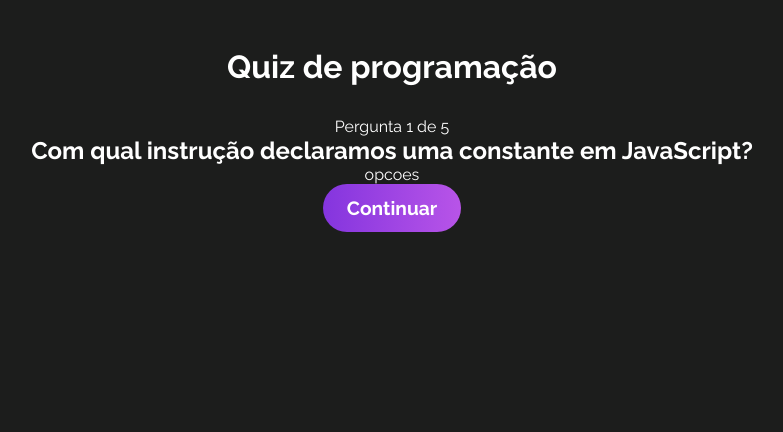
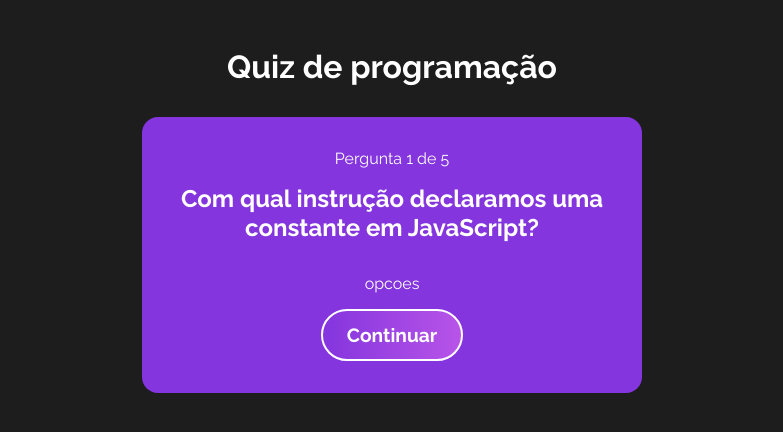
Before and after one commit to jhollyferr/hc-quiz, a React (Vite) app: page / in a window 1280 px wide. Both pictures are taken after a click on the button "Iniciar". Shown: the top 432 px of the page, without its empty margins (248-1031 px from the left). Built offline with nearby package versions, Linux system fonts and the light colour scheme.

Commit message:
questins style and generate next question

```diff
--- a/src/components/Question/index.css
+++ b/src/components/Question/index.css
@@ -0,0 +1,19 @@
+#questions {
+  text-align: center;
+  max-width: 500px;
+  background: #8435de;
+  border-radius: 1rem;
+  padding: 2rem;
+}
+
+#questions h2 {
+  margin-bottom: 2rem;
+}
+
+#questions p {
+  margin-bottom: 1rem;
+}
+
+#questions button {
+  border: 2px solid #fff;
+}
--- a/src/components/Question/index.jsx
+++ b/src/components/Question/index.jsx
@@ -19,7 +19,9 @@
       <div id="options-container">
         <p>opcoes</p>
       </div>
-      <button>Continuar</button>
+      <button onClick={() => dispatch({ type: "CHANGE_QUESTION" })}>
+        Continuar
+      </button>
     </div>
   );
 };
--- a/src/context/quiz.jsx
+++ b/src/context/quiz.jsx
@@ -29,6 +29,12 @@
         ...state,
         questions: reoderedQuestions,
       };
+    case "CHANGE_QUESTION":
+      const nextQuestion = state.currentQuestion + 1;
+      return {
+        ...state,
+        currentQuestion: nextQuestion,
+      };
     default:
       return state;
   }
```
